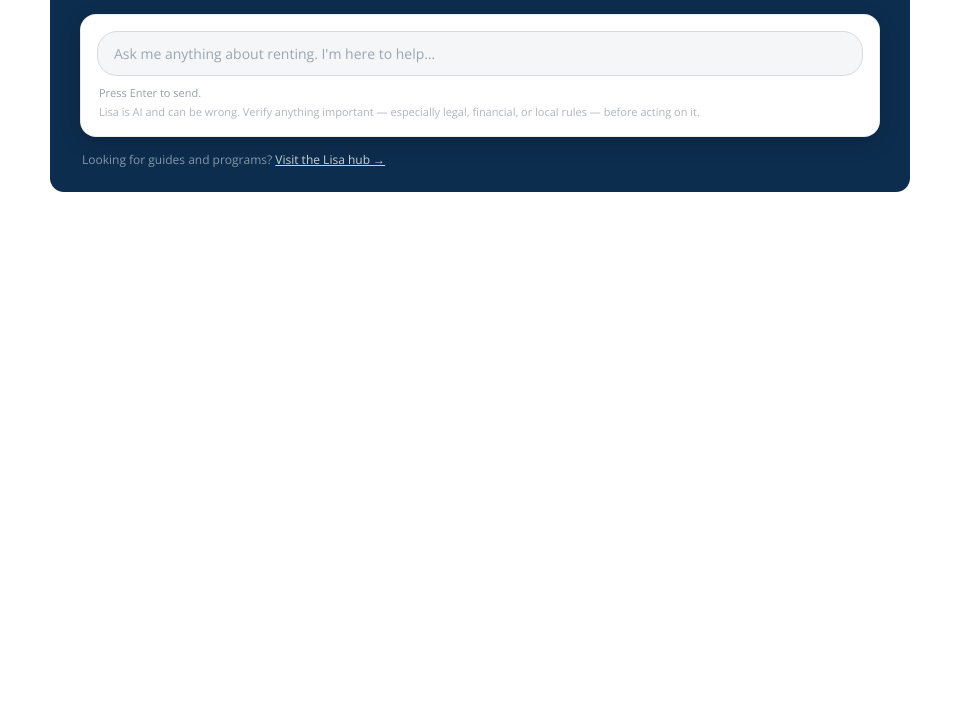
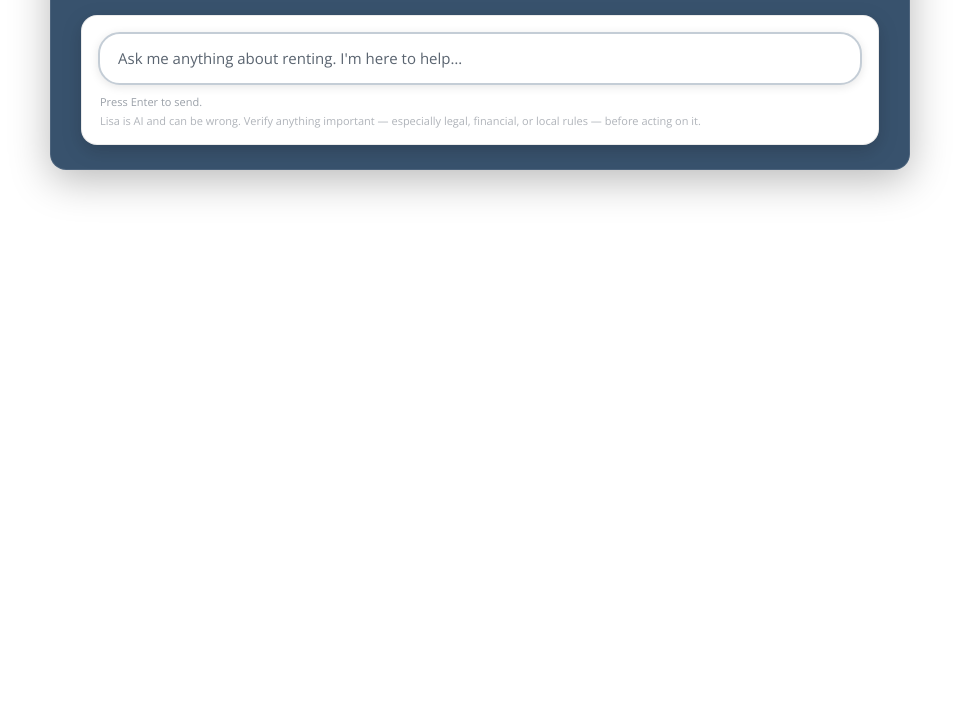
Before and after one commit to mochalattemedia/renters-story-writer, a website: page lisa-ask.html in a window 1280 px wide. Shown: the part 90-800 px from the top of the page, without its empty margins (160-1119 px from the left). Drawn offline with nearby package versions, Linux system fonts and the light colour scheme.

Commit message:
Add files via upload

```diff
--- a/lisa-ask.html
+++ b/lisa-ask.html
@@ -22,11 +22,15 @@ html, body {
 }
 .wrap { max-width: 860px; margin: 0 auto; }
 
-/* ── Lisa band (navy, self-contained) ── */
+/* ── Lisa band (frosted navy, integrates with background) ── */
 #band {
-  background: var(--navy);
+  background: rgba(13, 45, 78, 0.82);
+  -webkit-backdrop-filter: blur(8px);
+  backdrop-filter: blur(8px);
   padding: 26px 30px 24px;
-  border-radius: 14px;
+  border-radius: 16px;
+  border: 1px solid rgba(255,255,255,0.10);
+  box-shadow: 0 10px 40px rgba(0,0,0,0.28);
 }
 .lisa-wordmark {
   font-size: 30px; font-weight: 800; letter-spacing: -0.01em;
@@ -56,6 +60,7 @@ html, body {
   overflow-y: auto;
   margin-bottom: 14px;
   padding-right: 4px;
+  scrollbar-width: thin;
 }
 #thread.show { display: flex; }
 .msg { font-size: 14px; line-height: 1.55; border-radius: 18px; padding: 10px 14px; max-width: 80%; }
@@ -85,28 +90,25 @@ html, body {
 #ask textarea {
   flex: 1;
   resize: none;
-  border: 1px solid #d8dade;
-  border-radius: 20px;
-  padding: 12px 16px;
+  border: 2px solid #c4cdd6;
+  border-radius: 22px;
+  padding: 14px 18px;
   font-family: inherit;
-  font-size: 14px;
+  font-size: 15px;
   line-height: 1.4;
   color: var(--text);
-  background: #f5f6f8;
-  min-height: 44px;
+  background: #ffffff;
+  min-height: 50px;
   max-height: 130px;
   outline: none;
+  box-shadow: 0 2px 10px rgba(0,0,0,0.10);
 }
-#ask textarea:focus { border-color: #0b84fe; background: #fff; }
-#ask textarea::placeholder { color: #9aa6b0; }
+#ask textarea:focus { border-color: #0b84fe; background: #fff; box-shadow: 0 2px 14px rgba(11,132,254,0.18); }
+#ask textarea::placeholder { color: #5a6470; }
 #ask textarea:disabled { opacity: .6; }
 .ask-hint { font-size: 11px; color: #9aa0a8; margin: 9px 2px 0; }
 .ask-disclaimer { font-size: 11px; color: #b0b4ba; margin: 4px 2px 0; line-height: 1.45; }
 
-.band-foot {
-  margin: 14px 2px 0; font-size: 12px; color: rgba(255,255,255,0.5);
-}
-.band-foot a { color: rgba(255,255,255,0.78); text-decoration: underline; }
 
 @media (max-width: 620px) {
   #band { padding: 22px 18px 20px; border-radius: 0; }
@@ -129,8 +131,6 @@ html, body {
       <p class="ask-hint">Press Enter to send.</p>
       <p class="ask-disclaimer">Lisa is AI and can be wrong. Verify anything important &mdash; especially legal, financial, or local rules &mdash; before acting on it.</p>
     </div>
-
-    <p class="band-foot">Looking for guides and programs? <a href="https://www.renters.com/lisa">Visit the Lisa hub &rarr;</a></p>
   </div>
 </div>
 
```
